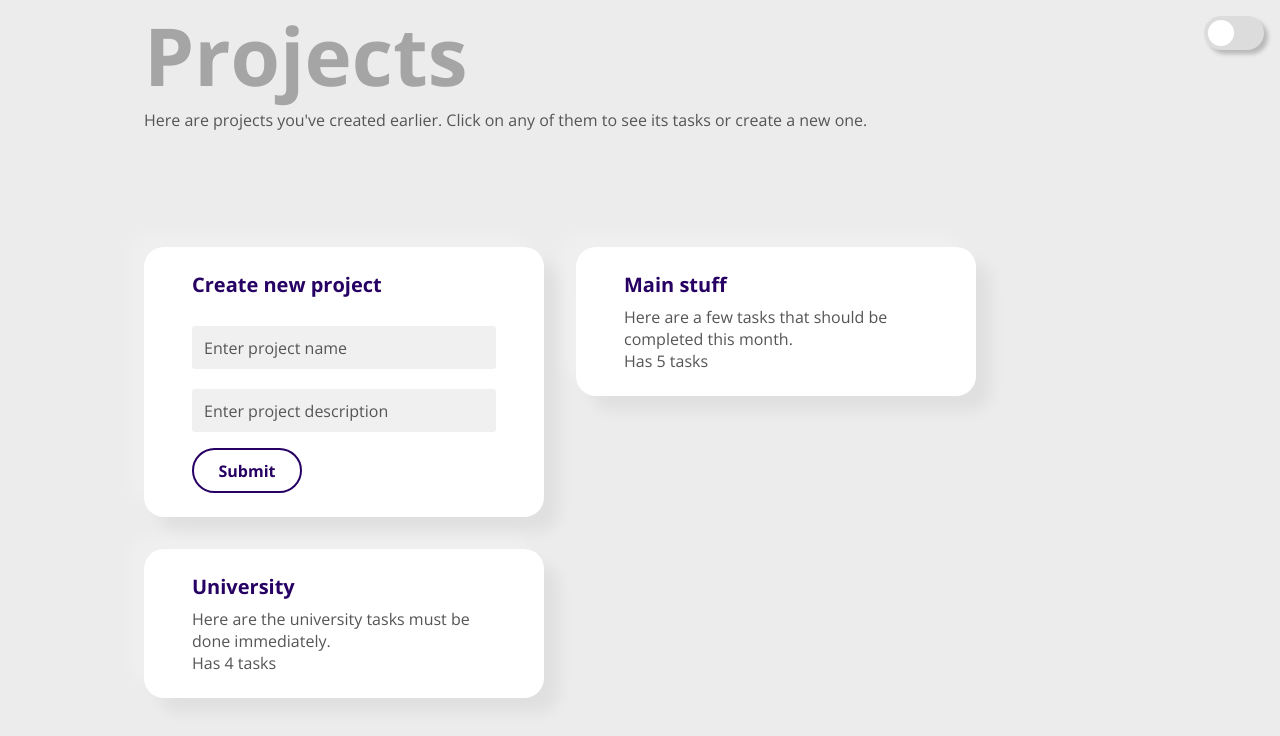
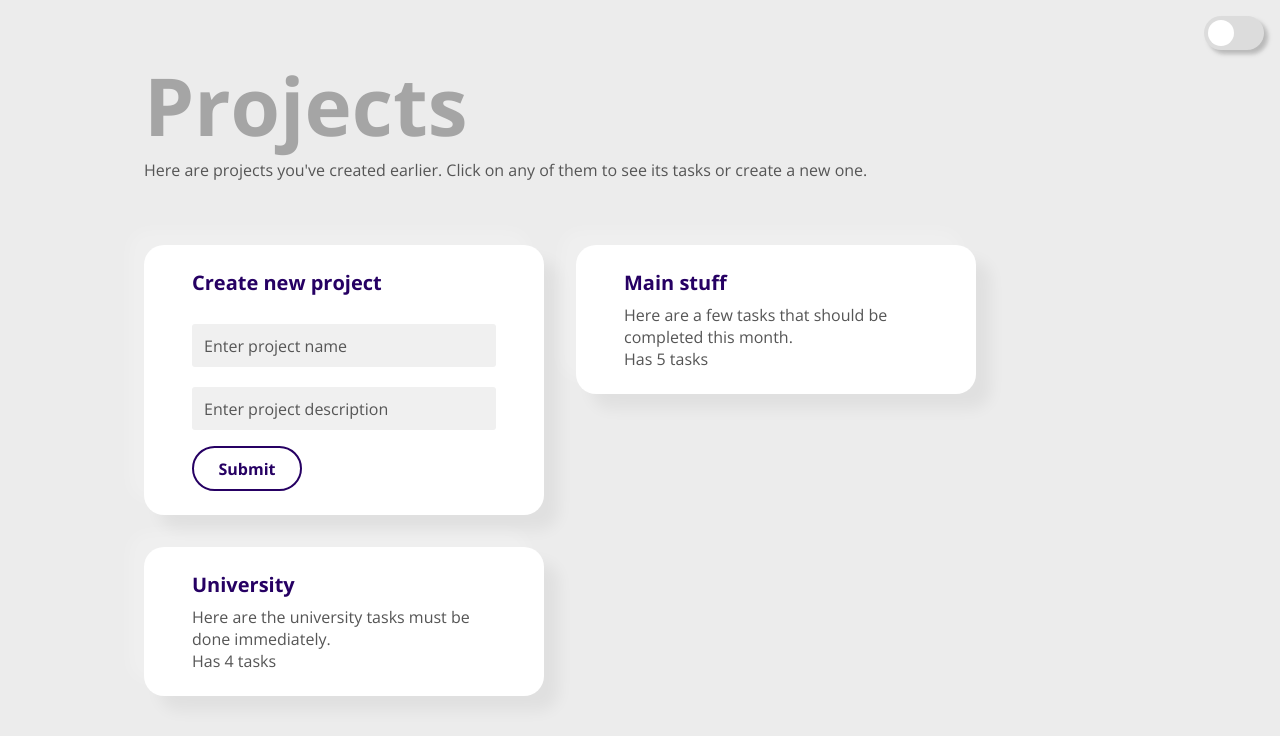
Before and after one commit to apxunov/HSE-React, a React (Create React App) app: page /projects in a window 1280 px wide. Shown: the top 736 px of the page. Built offline with nearby package versions, Linux system fonts and the light colour scheme.

Commit message:
дизайныч наведен (пока только на странице проектов)

```diff
--- a/src/components/ProjectsPage/ProjectsPageContent/ProjectsPageContent.module.scss
+++ b/src/components/ProjectsPage/ProjectsPageContent/ProjectsPageContent.module.scss
@@ -2,7 +2,7 @@
     max-width: 1440px;
     width: 80vw;
 
-    margin: 100px auto;
+    margin: 3rem auto;
 
     display: flex;
     flex-wrap: wrap;
--- a/src/components/ProjectsPage/ProjectsPageContent/ProjectsPageHeader/ProjectsPageHeader.module.scss
+++ b/src/components/ProjectsPage/ProjectsPageContent/ProjectsPageHeader/ProjectsPageHeader.module.scss
@@ -8,7 +8,8 @@
 
     width: 80vw;
     max-width: 1440px;
-    margin: auto auto 3rem;
+    margin: auto auto 0px;
+    padding-top: 50px;
 
     * {
         margin-left: 1rem; // потому что у projects DIVов 1rem марджины
```
